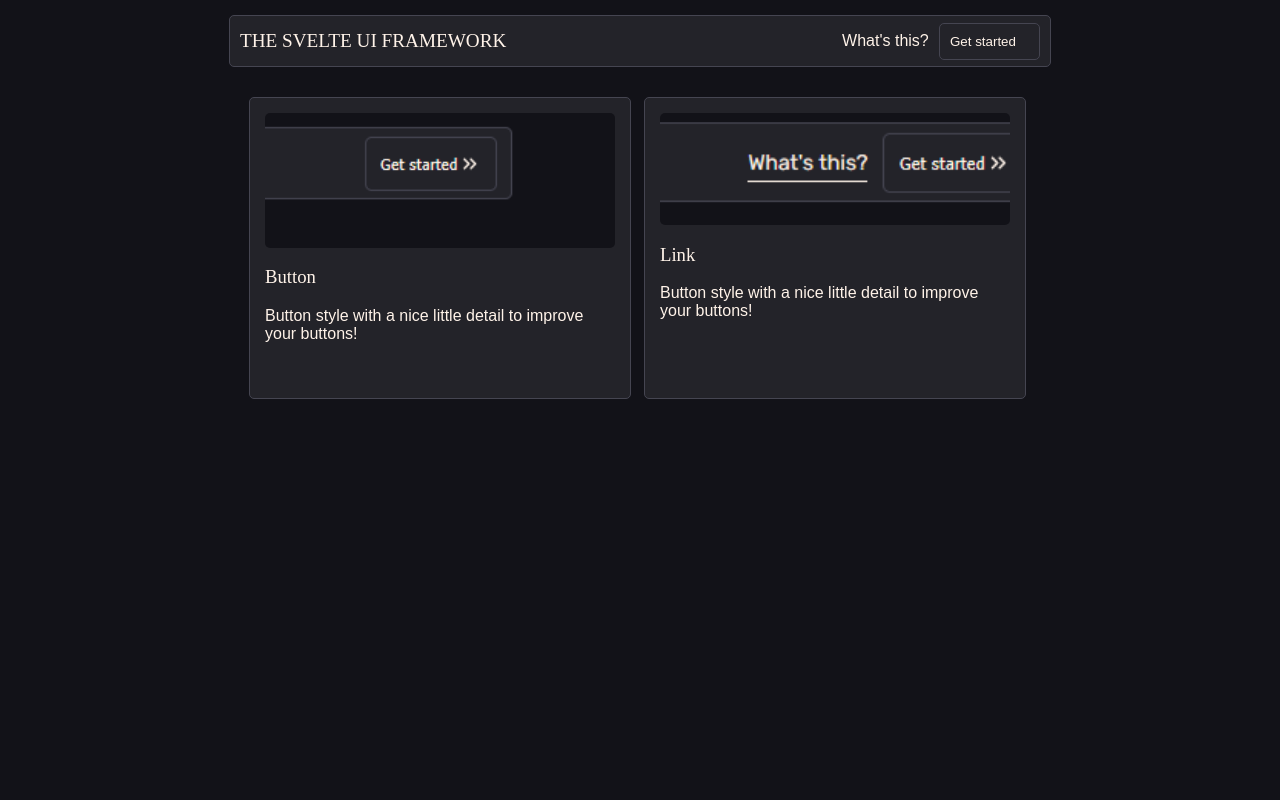
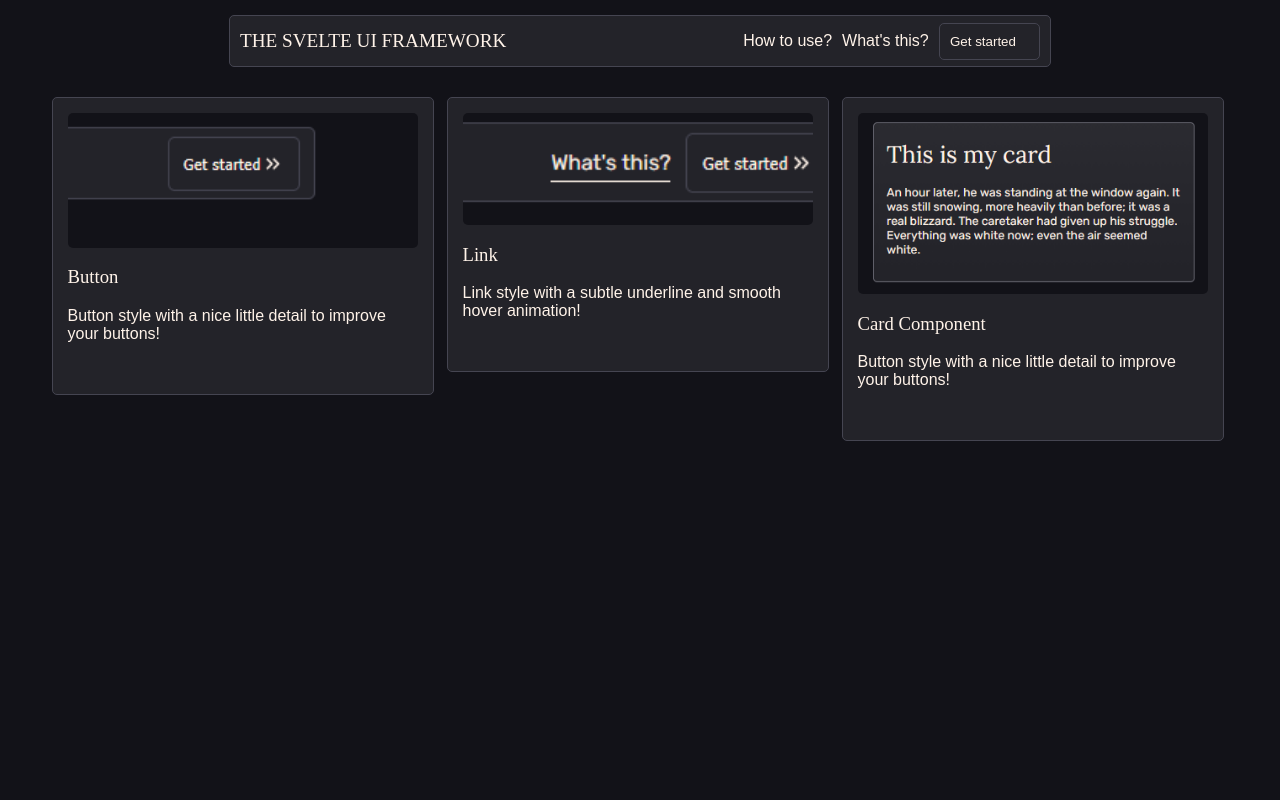
Before and after one commit to IamSTEINI/svelte-ui-framework, a SvelteKit app: page / in a window 1280 px wide. Shown: the top 800 px of the page. Built offline with nearby package versions, Linux system fonts and the light colour scheme; some icons are missing.

Commit message:
Add Card component and usage page and some changes

```diff
--- a/src/components/Component.svelte
+++ b/src/components/Component.svelte
@@ -26,7 +26,7 @@
 	article {
 		padding: 15px;
 		width: 350px;
-        height: 270px;
+        height: fit-content;
 		background-color: #232329;
 		border-radius: 5px;
 		border: 1px #454551 solid;
@@ -42,6 +42,7 @@
 	img {
 		display: block;
 		width: 100%;
+		/* max-height: 135px; */
 		margin-bottom: 0.5rem;
 		object-fit: cover;
 		border-radius: 5px;
--- a/src/routes/+page.svelte
+++ b/src/routes/+page.svelte
@@ -1,6 +1,7 @@
 <script lang="ts">
 	import buttonImg from '$lib/images/button.png';
 	import linkImg from '$lib/images/link.png';
+	import cardImg from '$lib/images/card.png';
 	import Component from '../components/Component.svelte';
 
 	type Item = {
@@ -19,10 +20,17 @@
 		},
 		{
 			name: 'Link',
-			description: 'Button style with a nice little detail to improve your buttons!',
+			description:
+				'Link style with a subtle underline and smooth hover animation!',
 			path: '/components/link',
 			image: linkImg
 		},
+		{
+			name: 'Card Component',
+			description: 'Button style with a nice little detail to improve your buttons!',
+			path: '/components/card',
+			image: cardImg
+		}
 	];
 </script>
 
@@ -44,7 +52,7 @@
 		flex-wrap: wrap;
 		gap: 0.5rem;
 		justify-content: center;
-		align-items: center;
+		align-items: start;
 		align-content: start;
 	}
 </style>
--- a/src/routes/Header.svelte
+++ b/src/routes/Header.svelte
@@ -9,6 +9,7 @@
 		THE SVELTE UI FRAMEWORK
 	</h1>
 	<div class="row">
+		<a href="/usage">How to use?</a>
 		<a href="/about">What's this?</a>
 		<button on:click={() => alert("Idk why you're clicking this. Choose a component and go!")}>
 			Get started
--- a/src/routes/components/[name]/+page.svelte
+++ b/src/routes/components/[name]/+page.svelte
@@ -44,6 +44,11 @@
 		<CodeBlock codeblock={{ file: 'style.css', code: cssCode }} />
 		<h2>Svelte</h2>
 		<CodeBlock codeblock={{ file: 'Link.svelte', code: svelteCode }} />
+	{:else if name.toLowerCase() == 'card'}
+		<h2>CSS</h2>
+		<CodeBlock codeblock={{ file: 'style.css', code: cssCode }} />
+		<h2>Svelte</h2>
+		<CodeBlock codeblock={{ file: 'Link.svelte', code: svelteCode }} />
 	{/if}
 </section>
 
--- /dev/null
+++ b/src/routes/test/+page.svelte
@@ -0,0 +1,30 @@
+<section>
+	<div class="card">
+		<h1>This is my card</h1>
+		<p>
+			An hour later, he was standing at the window again. It was still snowing, more heavily than
+			before; it was a real blizzard. The caretaker had given up his struggle. Everything was white
+			now; even the air seemed white.
+		</p>
+	</div>
+</section>
+
+<style>
+	.card {
+		padding: 15px;
+		padding-top: 0px;
+		width: 350px;
+		height: fit-content;
+		background-color: #232329;
+		border-radius: 5px;
+		border: 1px #454551 solid;
+		margin-right: 5px;
+		margin-top: 5px;
+	}
+	.card:hover {
+		cursor: pointer;
+		transition: all ease-in 120ms;
+		background: linear-gradient(180deg, #2b2b31 0%, #232329 100%);
+		border-color: #6b6b75;
+	}
+</style>
--- /dev/null
+++ b/src/routes/usage/+page.svelte
@@ -0,0 +1,10 @@
+<section>
+	<h1>How do you use this components?</h1>
+	<p>
+		It's easy!! Copy the CSS and Svelte snippets into your project, then tweak styles and props (if any) to
+		make it fit your app.
+	</p>
+	<p>
+		Want help? Check the examples here or contact me :)
+	</p>
+</section>
--- a/static/codeblocks.json
+++ b/static/codeblocks.json
@@ -6,5 +6,9 @@
   "link": {
     "11": "a {\n\tposition: relative;\n\tdisplay: inline-block;\n\ttext-decoration: none;\n}\n\na::after {\n\tcontent: '';\n\tposition: absolute;\n\tleft: 50%;\n\tbottom: -4px;\n\twidth: 100%;\n\theight: 1px;\n\tbackground: currentColor;\n\tborder-radius: 2px;\n\ttransform: translateX(-50%) scaleX(0);\n\ttransform-origin: center;\n\ttransition:\n\t\ttransform 200ms,\n\t\topacity 150ms;\n\topacity: 0.95;\n\tpointer-events: none;\n}\n\na:hover::after,\na:focus::after {\n\ttransform: translateX(-50%) scaleX(1);\n\topacity: 1;\n}",
     "12": "<a href=\"/yourlink\">Link to hover</a>"
+  },
+  "card": {
+    "11": ".card {\n\t\tpadding: 15px;\n\t\tpadding-top: 0px;\n\t\twidth: 350px;\n\t\theight: fit-content;\n\t\tbackground-color: #232329;\n\t\tborder-radius: 5px;\n\t\tborder: 1px #454551 solid;\n\t\tmargin-right: 5px;\n\t\tmargin-top: 5px;\n}\n.card:hover {\n\t\tcursor: pointer;\n\t\ttransition: all ease-in 120ms;\n\t\tbackground: linear-gradient(180deg, #2b2b31 0%, #232329 100%);\n\t\tborder-color: #6b6b75;\n}",
+    "12": "<div class=\"card\">\n\t\t<h1>This is my card</h1>\n\t\t<p>\n\t\t\tAn hour later, he was standing at the window again. It was still snowing, more heavily than\n\t\t\tbefore; it was a real blizzard. The caretaker had given up his struggle. Everything was white\n\t\t\tnow; even the air seemed white.\n\t\t</p>\n</div>"
   }
 }
```
Also changed, not shown: src/lib/images/card.png (added).
